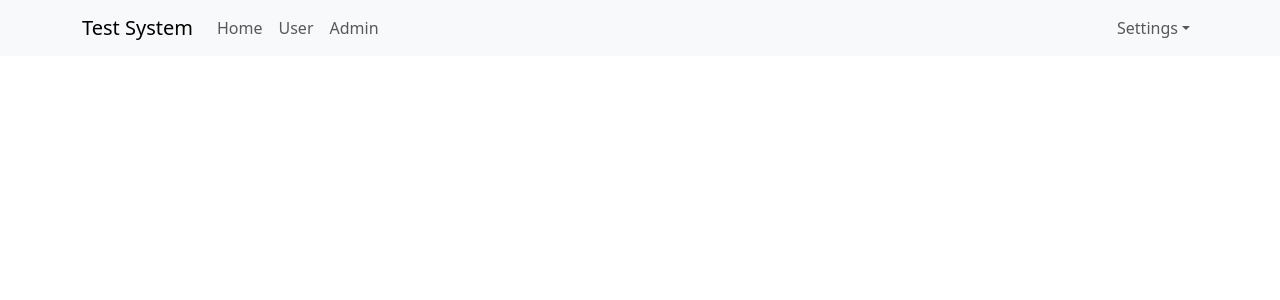
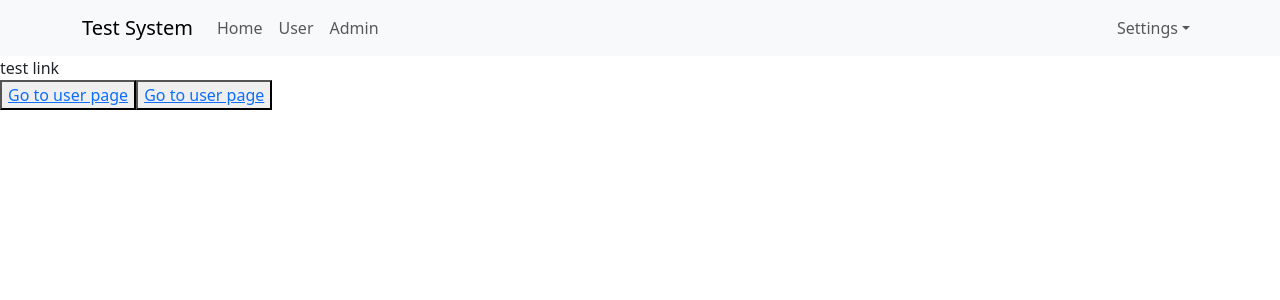
Before and after one commit to PhongNguyenwm/re-reactjs, a React (Create React App) app: page / in a window 1280 px wide. Shown: the top 300 px of the page. Built offline with nearby package versions, Linux system fonts and the light colour scheme.

Commit message:
video #48 how to use react-router-dom

```diff
--- a/src/App.js
+++ b/src/App.js
@@ -1,3 +1,4 @@
+import { Link } from "react-router-dom";
 import "./App.scss";
 import Header from "./components/Header/Header";
 
@@ -5,6 +6,17 @@
   return (
     <div className="app-container">
       <Header />
+      <div>
+        test link
+        <div>
+          <button>
+            <Link to="/user">Go to user page</Link>
+          </button>
+          <button>
+            <Link to="/admin">Go to user page</Link>
+          </button>
+        </div>
+      </div>
     </div>
   );
 };
--- /dev/null
+++ b/src/components/Admin/Admin.js
@@ -0,0 +1,13 @@
+import React from "react";
+import Header from "../Header/Header";
+
+const Admin = (props) => {
+  return (
+    <div>
+      <Header />
+      Admin component
+    </div>
+  );
+};
+
+export default Admin;
--- a/src/components/Header/Header.js
+++ b/src/components/Header/Header.js
@@ -2,6 +2,7 @@
 import Nav from "react-bootstrap/Nav";
 import Navbar from "react-bootstrap/Navbar";
 import NavDropdown from "react-bootstrap/NavDropdown";
+import { Link } from "react-router-dom";
 
 const Header = () => {
   return (
@@ -11,9 +12,18 @@
         <Navbar.Toggle aria-controls="basic-navbar-nav" />
         <Navbar.Collapse id="basic-navbar-nav">
           <Nav className="me-auto">
-            <Nav.Link href="#home">Home</Nav.Link>
-            <Nav.Link href="#link">User</Nav.Link>
-            <Nav.Link href="#link">Admin</Nav.Link>
+            <Link className="nav-link" to="/">
+              Home
+            </Link>
+            <Link className="nav-link" to="/user">
+              User
+            </Link>
+            <Link className="nav-link" to="/admin">
+              Admin
+            </Link>
+            {/* <Nav.Link href="/">Home</Nav.Link>
+            <Nav.Link href="/user">User</Nav.Link>
+            <Nav.Link href="/admin">Admin</Nav.Link> */}
           </Nav>
           <Nav>
             <NavDropdown title="Settings" id="basic-nav-dropdown">
--- /dev/null
+++ b/src/components/User/User.js
@@ -0,0 +1,13 @@
+import React from "react";
+import Header from "../Header/Header";
+
+const User = (props) => {
+  return (
+    <div>
+      <Header />
+      User component
+    </div>
+  );
+};
+
+export default User;
--- a/src/index.js
+++ b/src/index.js
@@ -5,12 +5,22 @@
 import { Provider } from "react-redux";
 import store from "./redux/store";
 import "bootstrap/dist/css/bootstrap.min.css";
+import { BrowserRouter, Routes, Route } from "react-router-dom";
+import Admin from "./components/Admin/Admin";
+import User from "./components/User/User";
 
 const root = ReactDOM.createRoot(document.getElementById("root"));
+
 root.render(
   <Provider store={store}>
     {/* <React.StrictMode> */}
-    <App />
+    <BrowserRouter>
+      <Routes>
+        <Route path="/" element={<App />} />
+        <Route path="user" element={<User />} />
+        <Route path="admin" element={<Admin />} />
+      </Routes>
+    </BrowserRouter>
     {/* </React.StrictMode> */}
   </Provider>
 );
```
